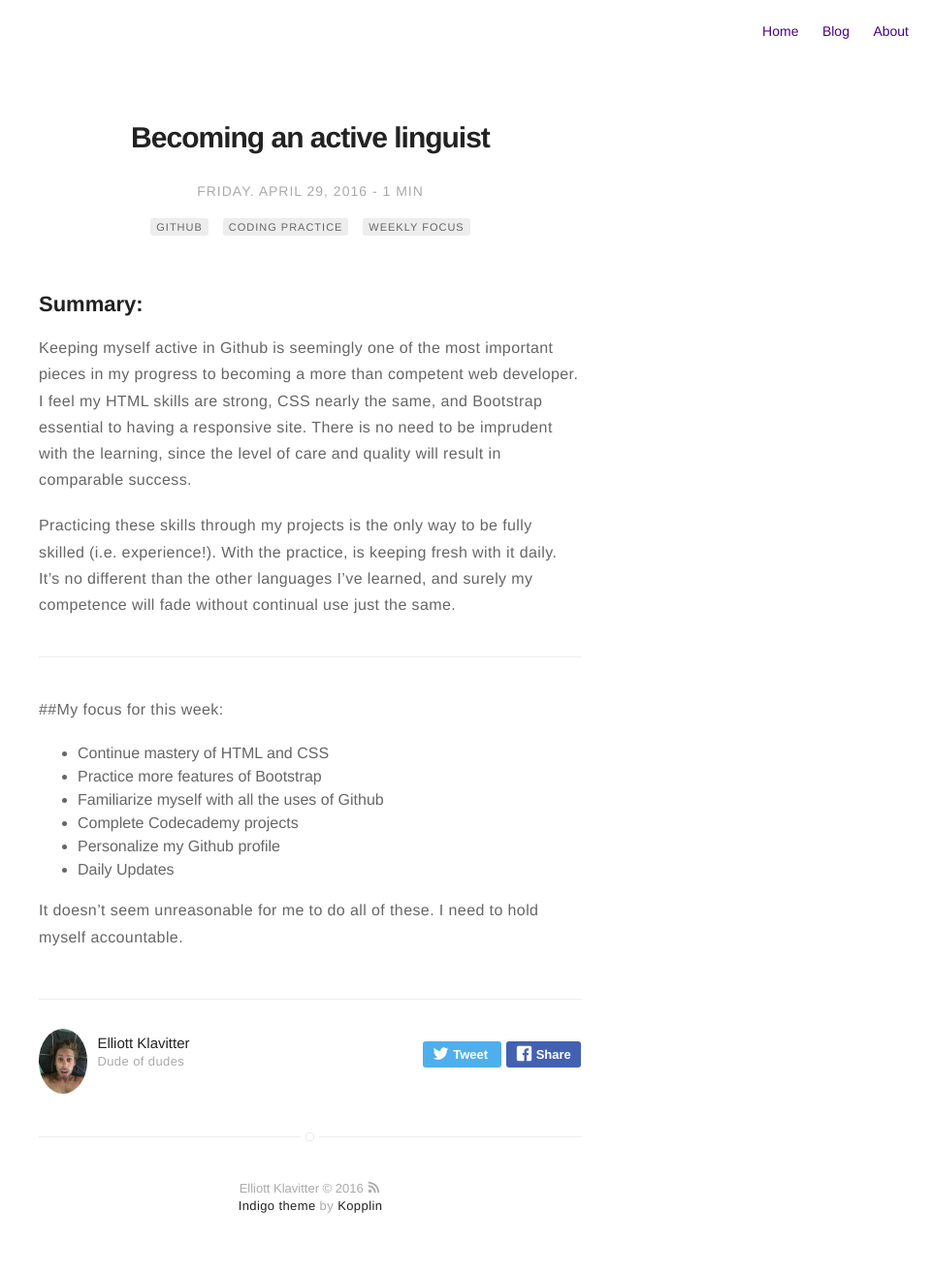
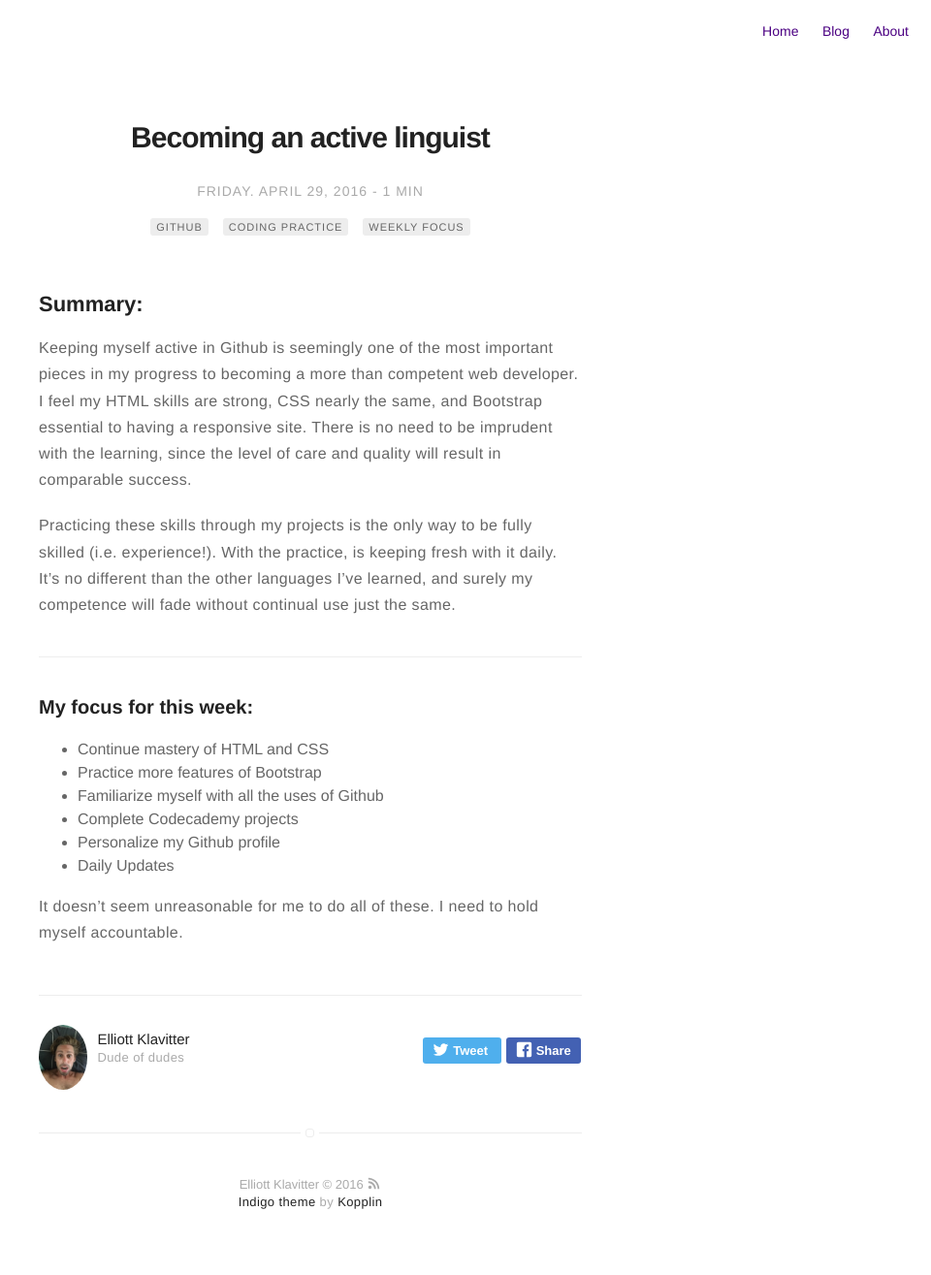
Before and after one commit to eklavitt/eklavitt.github.io, a Jekyll site: the page built from _posts/2016-04-29-Becoming-an-active-linguist.markdown, in a window 1280 px wide. Shown: the whole page at 97% size, without its empty margins (320-1280 px from the left). Built offline with Jekyll 4.4.1, drawn with Linux system fonts in a browser that asks for light colours.

Commit message:
space for mkd title

```diff
--- a/_posts/2016-04-29-Becoming-an-active-linguist.markdown
+++ b/_posts/2016-04-29-Becoming-an-active-linguist.markdown
@@ -17,7 +17,7 @@ Practicing these skills through my projects is the only way to be fully skilled
 
 ---
 
-##My focus for this week:
+### My focus for this week:
 
 - Continue mastery of HTML and CSS
 - Practice more features of Bootstrap
```
Also changed, not shown: 2 other files.
